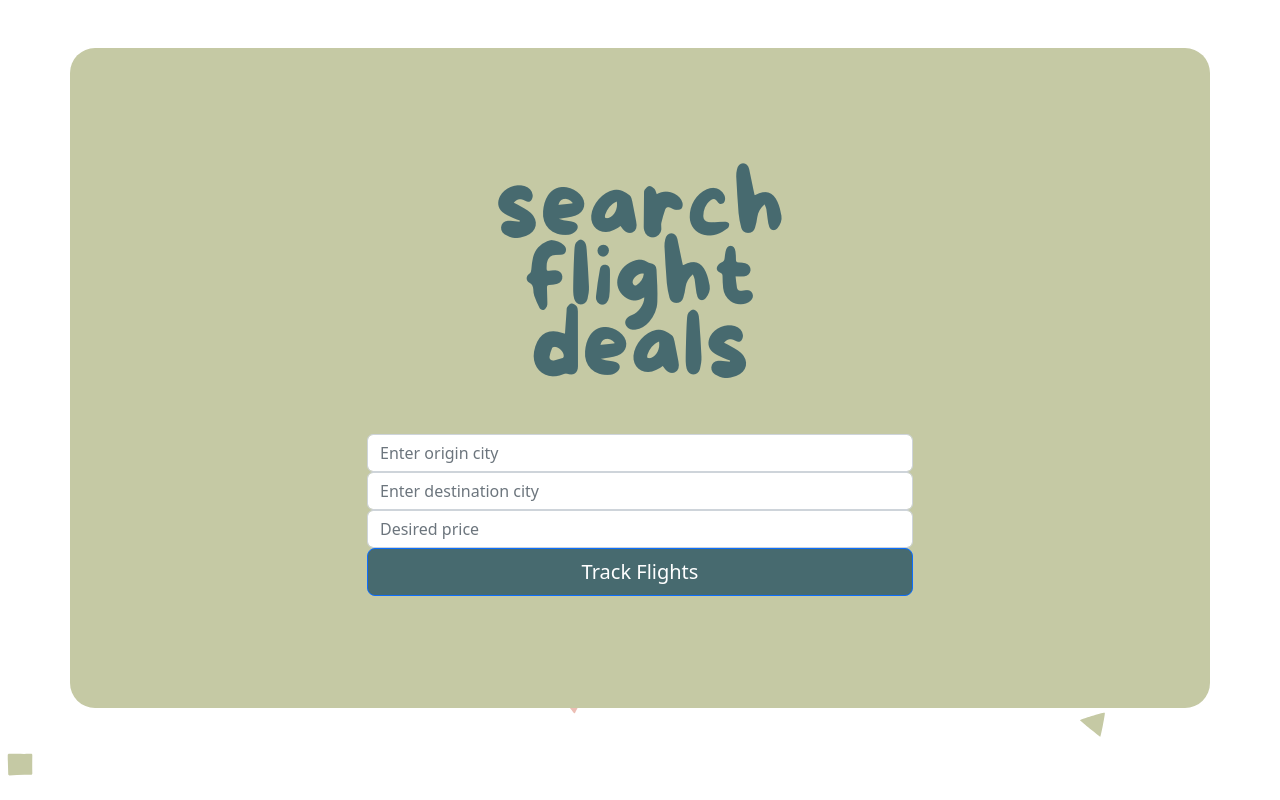
After one commit to mpquinta/itinerary-creator, a Flask app: page /flight_deals in a window 1280 px wide. The commit adds this page. Run offline with Flask 2, Linux system fonts and the light colour scheme; data that the repository does not hold is empty.

Commit message:
feat: added flight deals page with a form, working on retrieving data input

```diff
--- a/crud.py
+++ b/crud.py
@@ -7,6 +7,7 @@ import requests
 from model import db, User, Listing, Entry, Itinerary, connect_to_db
 
 API_KEY = os.environ["YELP_API_KEY"]
+TEQUILA_KIWI_API_KEY = os.environ["TEQUILA_KIWI_API_KEY"]
 HEADERS = {"Authorization": f"Bearer {API_KEY}"}
 
 def create_user(fname, lname, email, username, password):
@@ -178,6 +179,40 @@ def get_popular_itineraries():
         }
     return result_itineraries
 
+def search_iata_code(self, city):
+    query_endpoint = "https://api.tequila.kiwi.com/locations/query"
+
+    params = {
+        "term": city
+    }
+
+    get_response = requests.get(url=query_endpoint, headers=self.headers, params=params)
+    city_info = get_response.json()
+
+    return city_info["locations"][0]["code"]
+
+def flight_search(self, iata_code, stop_overs):
+    search_endpoint = "https://api.tequila.kiwi.com/v2/search"
+
+    params = {
+        "fly_from": "SFO",
+        "fly_to": iata_code,
+        "date_from": (datetime.now() + timedelta(days=1)).strftime("%d/%m/%Y"),
+        "date_to": (datetime.now() + timedelta(days=181)).strftime("%d/%m/%Y"),
+        "nights_in_dst_from": 7,
+        "nights_in_dst_to": 30,
+        "flight_type": "round",
+        "one_for_city": 1,
+        "max_stopovers": stop_overs,
+        "curr": "USD",
+
+    }
+
+    response = requests.get(url=search_endpoint, headers=self.headers, params=params)
+    result = response.json()
+
+    return result
+
 
 if __name__ == '__main__':
     from server import app
--- a/server.py
+++ b/server.py
@@ -279,6 +279,24 @@ def return_popular_itineraries():
 
     return jsonify(crud.get_popular_itineraries())
 
+@app.route('/flight_deals')
+def flight_deals():
+    """Page where user can enter criteria for flights deals they want to track."""
+
+    return render_template('/flight_deals.html')
+
+@app.route('/track_flight')
+def track_flight():
+    """Save user input for flight criteria into data base"""
+    #get user input on forms
+    city_from = request.args.get("city_from")
+    print(city_from)
+    # use function to find IATA codes for city origin and city destination
+
+    # save into database
+
+    # run function automatically to see if there is a flight that matches criteria
+
 if __name__ == '__main__':
     connect_to_db(app)
     app.run()
--- a/templates/base.html
+++ b/templates/base.html
@@ -34,6 +34,7 @@
                     <a class="nav-link" href="/create_itinerary">Create a new itinerary</a>
                     <a class="nav-link" href="/itineraries">View your itineraries</a>
                     <a class="nav-link" href="/browse_itineraries">Browse itineraries</a>
+                    <a class="nav-link" href="/flight_deals">Flight Deals</a>
                     <a class="nav-link" href="/logout">Logout</a>
                 </div>
             </div>
--- /dev/null
+++ b/templates/flight_deals.html
@@ -0,0 +1,62 @@
+{% extends 'base.html' %}
+
+{% block title %}Itineraries{% endblock %}
+
+{% block head %}
+    <link rel="stylesheet" href="/static/css/carousel.css">
+{% endblock %}
+
+{% block body %}
+    <!-- flights search bar -->
+    <section class="py-5 text-center container">
+        <div class="row py-lg-5">
+            <div class="col-lg-6 col-md-8 mx-auto">
+                <img src="/static/img/search-flight-deals.png" alt="search flight deals header">
+
+                <p>
+                    <form>
+                        <div class="col-auto">
+                            <input type="text" class="form-control" name="city_from" id="city_from" placeholder="Enter origin city">
+                        </div>
+                        <div class="col-auto">
+                            <input type="text" class="form-control" name="city-to" id="city-to" placeholder="Enter destination city">
+                        </div>
+                        <div class="col-auto">
+                            <input type="text" class="form-control" name="desired-price" id="desired-price" placeholder="Desired price">
+                        </div>
+                        <div class="col-auto">
+                            <button type="submit" id="search" class="w-100 btn btn-lg btn-primary">Track Flights</button>
+                        </div>
+                    </form>
+                </p>
+            </div>
+        </div>
+    </section>
+
+
+    <!-- <form>
+        <label for="search-bar">Enter city or zipcode:</label>
+        <input type="text" name="search-location" id="search-location">
+        <button type="submit" id="search">Search</button>
+    </form> -->
+
+    <div id="top-rated"></div>
+
+    <div class="container marketing">
+        <div class="row" id="search-results">
+            <!-- start loop here -->
+            <!-- <div class="col-lg-4">
+                <img src="...">
+                <h2 class="fw-normal">Heading</h2>
+                <p>"Some representative placeholder..."</p>
+                <p>
+                    <a class="btn btn-secondary" href="#">View details</a>
+                </p>
+            </div> -->
+            <!-- end loop here -->
+
+        </div>
+    </div>
+
+    <script src="/static/browse_itineraries.js"></script>
+{% endblock %}
```
Also changed, not shown: static/img/search-flight-deals.png (added).
